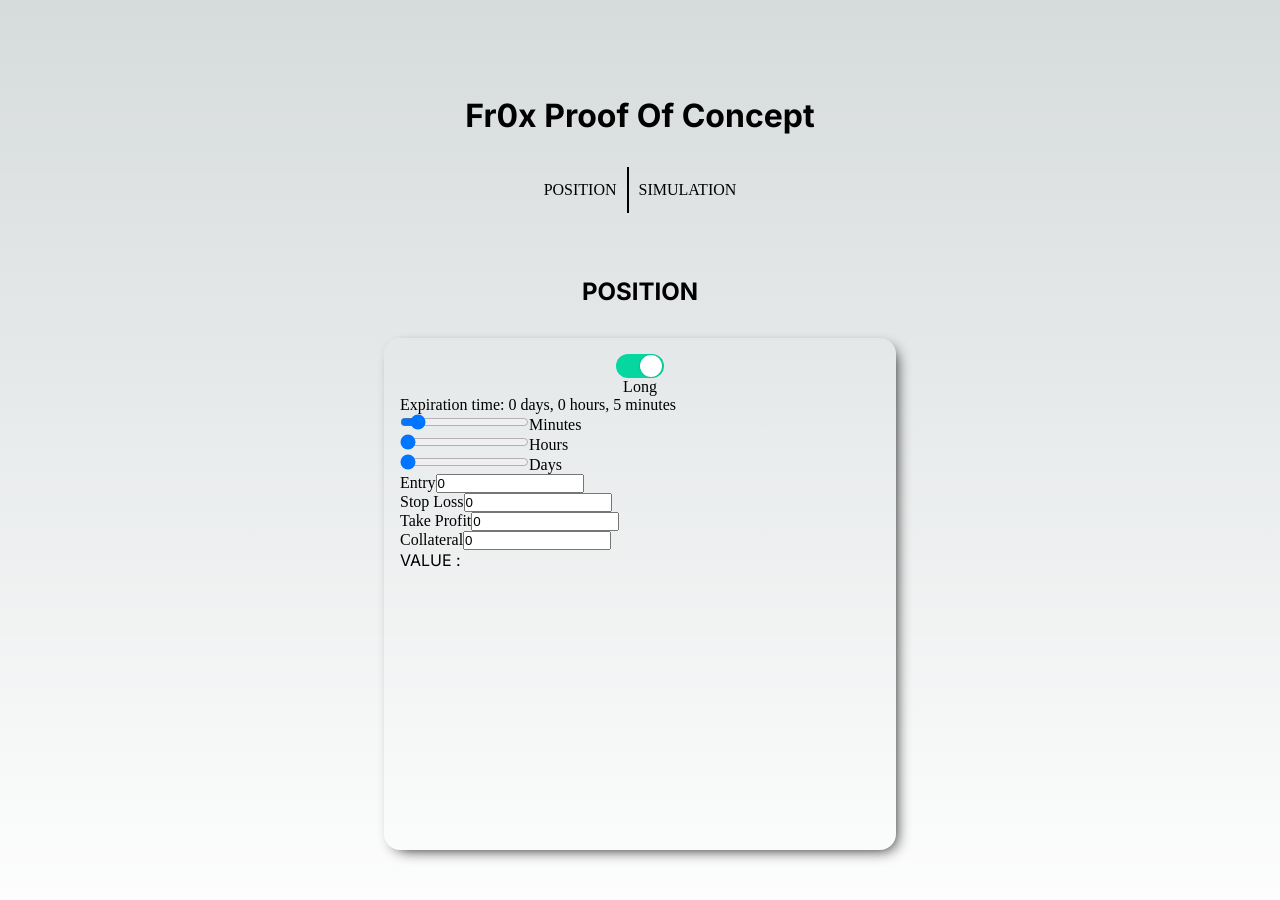
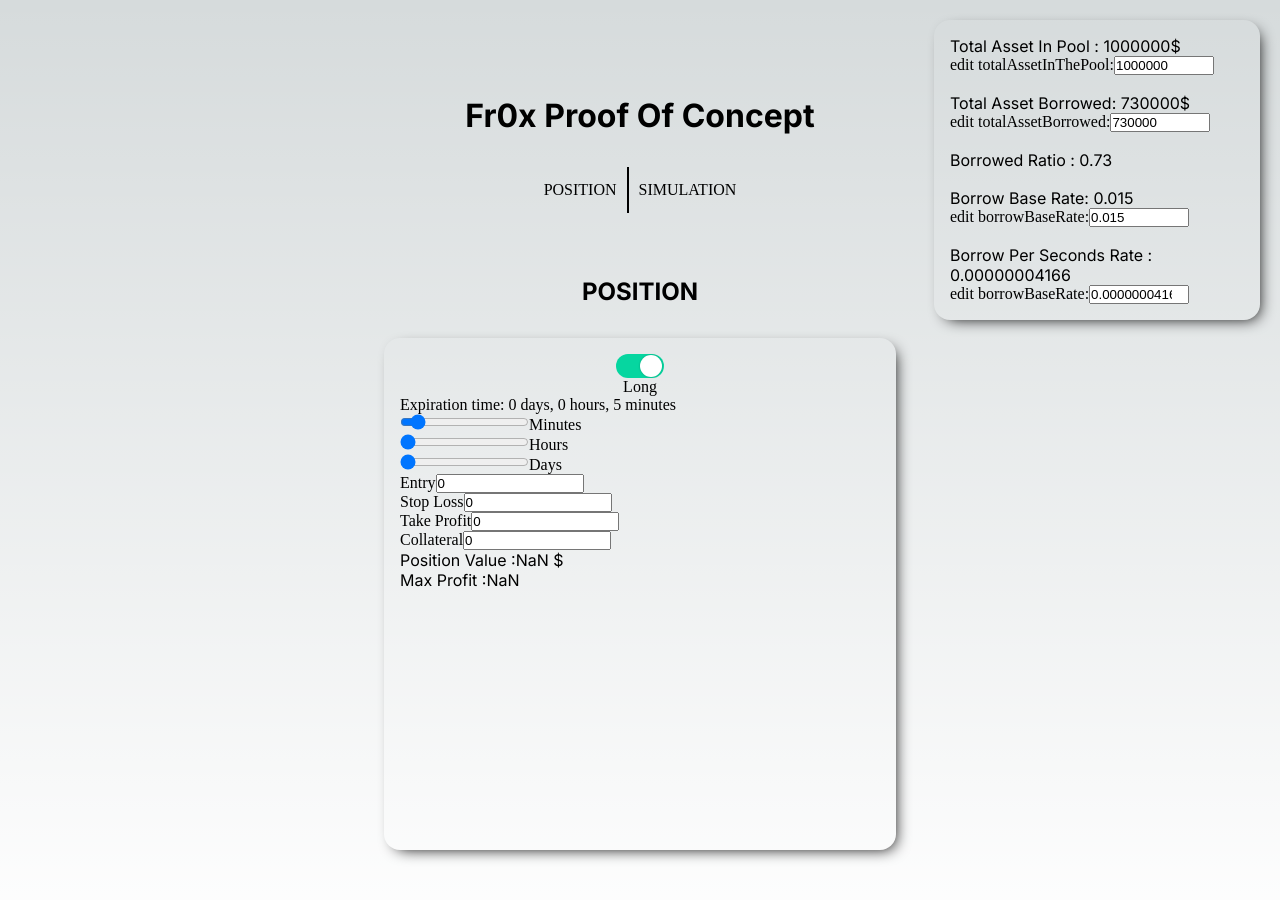
Before and after one commit to 0xJilan/fr0x-poc, a Next.js app: page / in a window 1280 px wide. Shown: the top 900 px of the page. Built offline with nearby package versions, Linux system fonts and the light colour scheme.

Commit message:
add Global context component to handle the calcul of global data context

```diff
--- /dev/null
+++ b/components/GlobalContext.js
@@ -0,0 +1,76 @@
+import { useState, useEffect } from "react";
+import { Inter } from "next/font/google";
+import styles from "@/styles/GlobalContext.module.css";
+const inter = Inter({ subsets: ["latin"] });
+
+const Edit = ({ label, value, setValue }) => {
+  return (
+    <label>
+      {label}
+      <input
+        style={{ width: "100px" }}
+        type="number"
+        value={value}
+        onChange={(e) => setValue(e.target.value)}
+      />
+    </label>
+  );
+};
+
+export default function GlobalContext() {
+  const [totalAssetInThePool, setTotalAssetInThePool] = useState(1000000);
+  const [totalAssetBorrowed, setTotalAssetBorrowed] = useState(730000);
+  const [borrowedRatio, setBorrowedRatio] = useState(0);
+  const [borrowBaseRate, setBorrowBaseRate] = useState(0.015);
+  const [borrowPerSecondRate, setBorrowPerSecondRate] = useState(
+    (4.166 / 10 ** 8).toFixed(11)
+  );
+
+  useEffect(() => {
+    setBorrowedRatio(totalAssetBorrowed / totalAssetInThePool);
+  }, [totalAssetInThePool, totalAssetBorrowed]);
+
+  return (
+    <>
+      <div className={styles.card}>
+        <p className={inter.className}>
+          Total Asset In Pool : {totalAssetInThePool}$
+        </p>
+        <Edit
+          label="edit totalAssetInThePool:"
+          value={totalAssetInThePool}
+          setValue={setTotalAssetInThePool}
+        />
+        <br />
+        <p className={inter.className}>
+          Total Asset Borrowed: {totalAssetBorrowed}$
+        </p>
+        <Edit
+          label="edit totalAssetBorrowed:"
+          value={totalAssetBorrowed}
+          setValue={setTotalAssetBorrowed}
+        />
+        <br />
+
+        <p className={inter.className}>Borrowed Ratio : {borrowedRatio}</p>
+        <br />
+        <p className={inter.className}>Borrow Base Rate: {borrowBaseRate}</p>
+        <Edit
+          label="edit borrowBaseRate:"
+          value={borrowBaseRate}
+          setValue={setBorrowBaseRate}
+        />
+        <br />
+
+        <p className={inter.className}>
+          Borrow Per Seconds Rate : {borrowPerSecondRate}
+        </p>
+        <Edit
+          label="edit borrowBaseRate:"
+          value={borrowPerSecondRate}
+          setValue={setBorrowPerSecondRate}
+        />
+      </div>
+    </>
+  );
+}
--- a/components/Position.js
+++ b/components/Position.js
@@ -1,6 +1,6 @@
-import { useState } from "react";
+import { useState, useEffect } from "react";
 import { Inter } from "next/font/google";
-import { getPositionValue } from "@/lib/Position";
+import { getPositionValue, getMaxProfit } from "@/lib/Position";
 import styles from "@/styles/Position.module.css";
 import Switch from "./Switch";
 import TimeBox from "./TimeBox";
@@ -14,6 +14,29 @@ export default function Position() {
   const [stopLossPrice, setStopLossPrice] = useState(0);
   const [takeProfitPrice, setTakeProfitPrice] = useState(0);
   const [collateral, setCollateral] = useState(0);
+  const [positionValue, setPositionValue] = useState(0);
+  const [maxProfit, setMaxProfit] = useState(0);
+
+  useEffect(() => {
+    const newValue = getPositionValue(
+      isLong,
+      Number(entryPrice),
+      Number(stopLossPrice),
+      Number(collateral)
+    );
+    setPositionValue(newValue);
+  }, [entryPrice, stopLossPrice, takeProfitPrice, collateral]);
+
+  useEffect(() => {
+    const newProfit = getMaxProfit(
+      isLong,
+      Number(positionValue),
+      Number(entryPrice),
+      Number(takeProfitPrice),
+      Number(collateral)
+    );
+    setMaxProfit(newProfit);
+  }, [positionValue]);
 
   return (
     <>
@@ -38,11 +61,8 @@ export default function Position() {
             value={collateral}
             setValue={setCollateral}
           />
-          <p className={inter.className}>
-            VALUE :{" "}
-            {collateral != 0 &&
-              getPositionValue(isLong, entryPrice, stopLossPrice, collateral)}
-          </p>
+          <p className={inter.className}>Position Value :{positionValue} $</p>
+          <p className={inter.className}>Max Profit :{maxProfit}</p>
         </div>
       </section>
     </>
--- a/lib/Position.js
+++ b/lib/Position.js
@@ -4,5 +4,9 @@ const getPositionValue = (isLong, entryPrice, stopLossPrice, collateral) => {
     : stopLossPrice - entryPrice;
   return (entryPrice * collateral) / delta;
 };
-
-export { getPositionValue };
+const getMaxProfit = (isLong, value, entryPrice, takeProfit, collateral) => {
+  const delta = isLong ? takeProfit - entryPrice : entryPrice - takeProfit;
+  const total = (value / entryPrice) * delta + collateral;
+  return total;
+};
+export { getPositionValue, getMaxProfit };
--- a/pages/index.js
+++ b/pages/index.js
@@ -1,6 +1,7 @@
 import Head from "next/head";
 import { Inter } from "next/font/google";
 import styles from "@/styles/Home.module.css";
+import GlobalContext from "@/components/GlobalContext";
 import Simulation from "@/components/Simulation";
 import Position from "@/components/Position";
 import { useState } from "react";
@@ -16,6 +17,7 @@ export default function Home() {
         <meta name="viewport" content="width=device-width, initial-scale=1" />
         <link rel="icon" href="/favicon.ico" />
       </Head>
+      <GlobalContext />
       <main className={styles.main}>
         <h1 className={inter.className}>Fr0x Proof Of Concept</h1>
         <div className={styles.buttonWrapper}>
--- /dev/null
+++ b/styles/GlobalContext.module.css
@@ -0,0 +1,12 @@
+.card {
+  display: flex;
+  position: absolute;
+  right: 20px;
+  top: 20px;
+  flex-direction: column;
+  padding: 1rem;
+  border-radius: 1rem;
+  width: 326px;
+  min-height: 196px;
+  box-shadow: 5px 5px 15px -6px #000000;
+}
```
